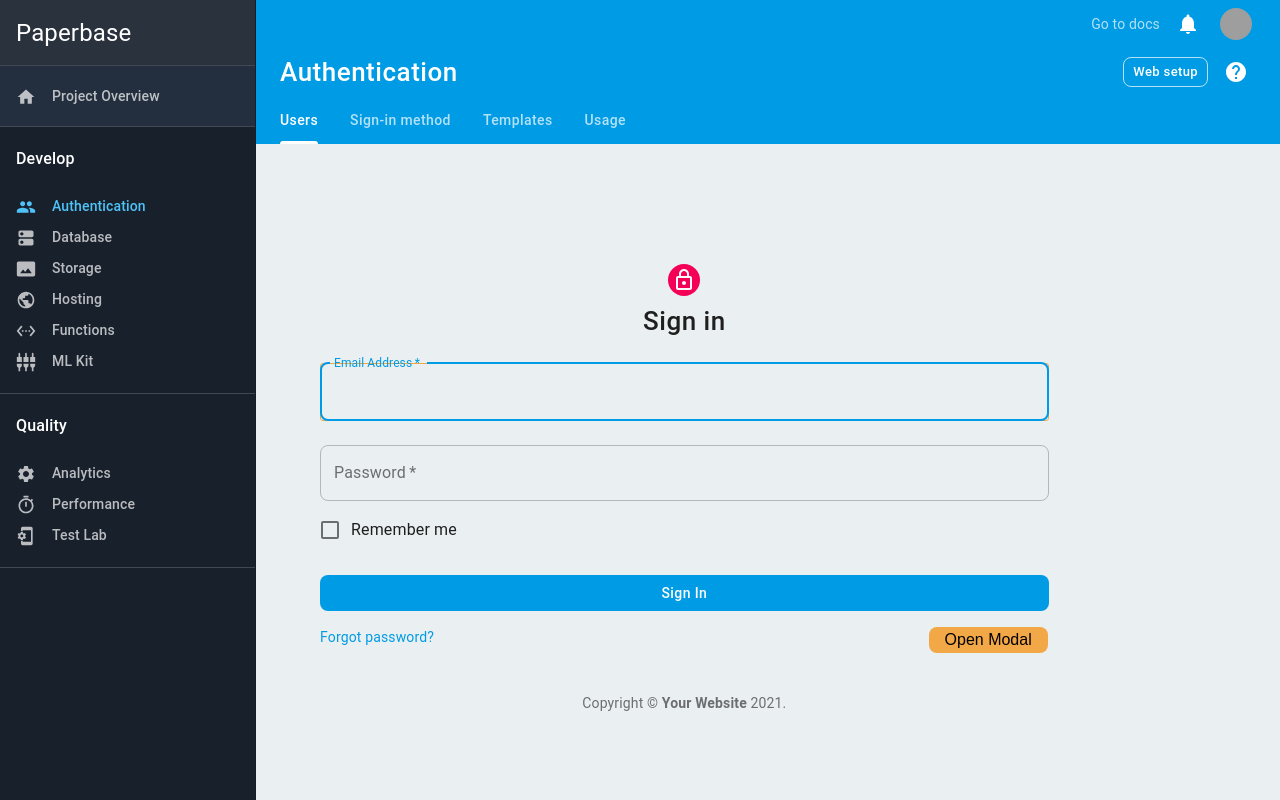
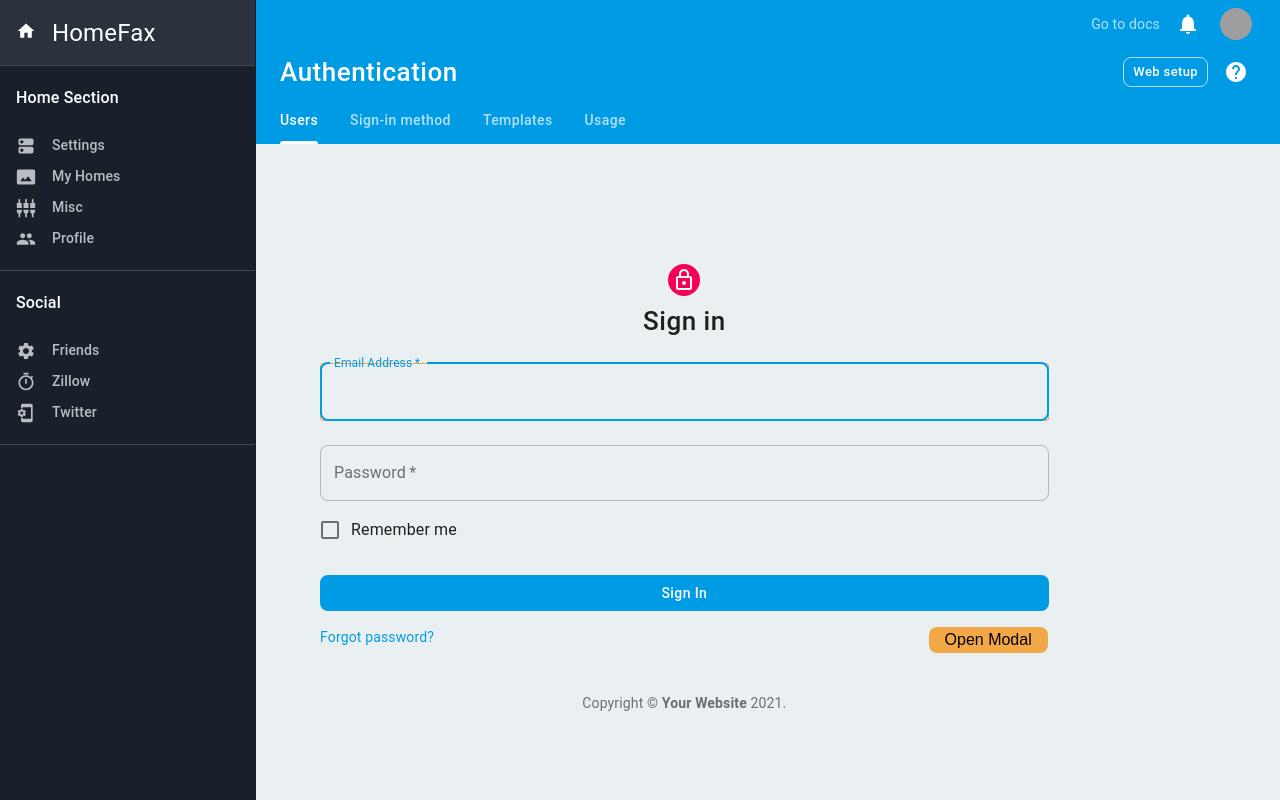
Before and after one commit to brownnicholasj/homeFax, a React (Create React App) app in the folder client/: page / in a window 1280 px wide. Shown: the top 800 px of the page. Built offline with nearby package versions, Linux system fonts and the light colour scheme; grey boxes are pictures that could not be loaded.

Commit message:
added basic react routing and set up active class for drawer

```diff
--- a/client/src/App.js
+++ b/client/src/App.js
@@ -34,6 +34,14 @@ function App() {
 			<Router>
 				<Switch>
 					<Route exact path="/" component={PaperBase} />
+					<Route exact path="/home" component={PaperBase} />
+					<Route exact path="/settings" component={PaperBase} />
+					<Route exact path="/myhomes" component={PaperBase} />
+					<Route exact path="/misc" component={PaperBase} />
+					<Route exact path="/profile" component={PaperBase} />
+					<Route exact path="/friends" component={PaperBase} />
+					<Route exact path="/zillow" component={PaperBase} />
+					<Route exact path="/twitter" component={PaperBase} />
 				</Switch>
 			</Router>
 		</ApolloProvider>
--- a/client/src/components/Navigator.js
+++ b/client/src/components/Navigator.js
@@ -12,34 +12,13 @@ import HomeIcon from '@material-ui/icons/Home';
 import PeopleIcon from '@material-ui/icons/People';
 import DnsRoundedIcon from '@material-ui/icons/DnsRounded';
 import PermMediaOutlinedIcon from '@material-ui/icons/PhotoSizeSelectActual';
-import PublicIcon from '@material-ui/icons/Public';
-import SettingsEthernetIcon from '@material-ui/icons/SettingsEthernet';
 import SettingsInputComponentIcon from '@material-ui/icons/SettingsInputComponent';
 import TimerIcon from '@material-ui/icons/Timer';
 import SettingsIcon from '@material-ui/icons/Settings';
 import PhonelinkSetupIcon from '@material-ui/icons/PhonelinkSetup';
-
-const categories = [
-	{
-		id: 'Develop',
-		children: [
-			{ id: 'Authentication', icon: <PeopleIcon />, active: true },
-			{ id: 'Database', icon: <DnsRoundedIcon /> },
-			{ id: 'Storage', icon: <PermMediaOutlinedIcon /> },
-			{ id: 'Hosting', icon: <PublicIcon /> },
-			{ id: 'Functions', icon: <SettingsEthernetIcon /> },
-			{ id: 'ML Kit', icon: <SettingsInputComponentIcon /> },
-		],
-	},
-	{
-		id: 'Quality',
-		children: [
-			{ id: 'Analytics', icon: <SettingsIcon /> },
-			{ id: 'Performance', icon: <TimerIcon /> },
-			{ id: 'Test Lab', icon: <PhonelinkSetupIcon /> },
-		],
-	},
-];
+import { Link } from 'react-router-dom';
+import { useState } from 'react';
+const token = null;
 
 const styles = (theme) => ({
 	categoryHeader: {
@@ -81,9 +60,55 @@ const styles = (theme) => ({
 		marginTop: theme.spacing(2),
 	},
 });
+const categories = [
+	{
+		id: 'Home Section',
+		children: [
+			{
+				id: 'Settings',
+				icon: <DnsRoundedIcon />,
+				path: '/settings',
+				active: false,
+			},
+			{
+				id: 'My Homes',
+				icon: <PermMediaOutlinedIcon />,
+				path: '/myhomes',
+				active: false,
+			},
+			{
+				id: 'Misc',
+				icon: <SettingsInputComponentIcon />,
+				path: '/misc',
+				active: false,
+			},
+			{
+				id: 'Profile',
+				icon: <PeopleIcon />,
+				path: `/${token?.me}`,
+				active: false,
+			},
+		],
+	},
+	{
+		id: 'Social',
+		children: [
+			{ id: 'Friends', icon: <SettingsIcon />, path: '/friends', active: false },
+			{ id: 'Zillow', icon: <TimerIcon />, path: '/zillow', active: false },
+			{
+				id: 'Twitter',
+				icon: <PhonelinkSetupIcon />,
+				path: '/twitter',
+				active: false,
+			},
+		],
+	},
+];
 
 function Navigator(props) {
 	const { classes, ...other } = props;
+
+	const isActive = (value) => window.location.pathname === value;
 
 	return (
 		<Drawer variant="permanent" {...other}>
@@ -91,19 +116,15 @@ function Navigator(props) {
 				<ListItem
 					className={clsx(classes.firebase, classes.item, classes.itemCategory)}
 				>
-					Paperbase
-				</ListItem>
-				<ListItem className={clsx(classes.item, classes.itemCategory)}>
 					<ListItemIcon className={classes.itemIcon}>
-						<HomeIcon />
+						<Link
+							to={'/home'}
+							style={{ color: 'inherit', textDecoration: 'inherit' }}
+						>
+							<HomeIcon></HomeIcon>
+						</Link>
 					</ListItemIcon>
-					<ListItemText
-						classes={{
-							primary: classes.itemPrimary,
-						}}
-					>
-						Project Overview
-					</ListItemText>
+					HomeFax
 				</ListItem>
 				{categories.map(({ id, children }) => (
 					<React.Fragment key={id}>
@@ -116,11 +137,13 @@ function Navigator(props) {
 								{id}
 							</ListItemText>
 						</ListItem>
-						{children.map(({ id: childId, icon, active }) => (
+						{children.map(({ id: childId, icon, active, path }, index) => (
 							<ListItem
 								key={childId}
+								component={Link}
+								to={path}
 								button
-								className={clsx(classes.item, active && classes.itemActiveItem)}
+								className={clsx(classes.item, isActive(path) && classes.itemActiveItem)}
 							>
 								<ListItemIcon className={classes.itemIcon}>{icon}</ListItemIcon>
 								<ListItemText
```
Also changed, not shown: client/package.json (indentation only).
